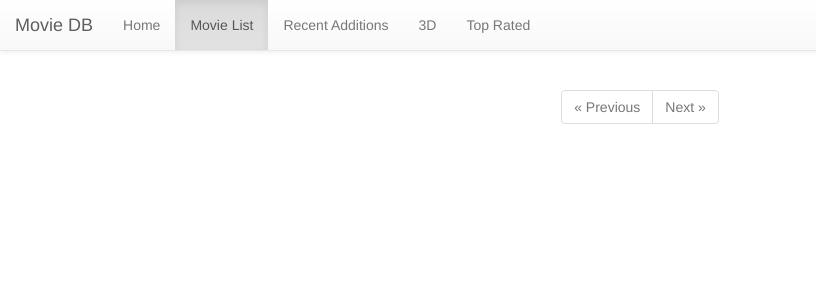
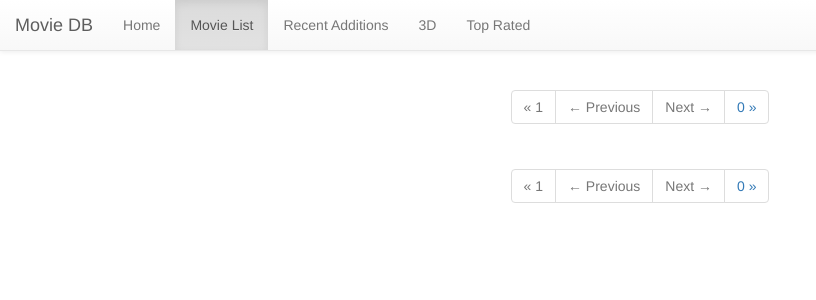
Before and after one commit to LobsterBandit/Movie_DB_App, a Flask app: page /movies/ in a window 1280 px wide. Shown: the top 300 px of the page, without its empty margins (0-816 px from the left). Run offline with Flask 2, Linux system fonts and the light colour scheme; data that the repository does not hold is empty; some libraries are stand-ins or nearby versions.

Commit message:
Added pagination to top as well as bottom

```diff
--- a/app/Templates/paged_list.html
+++ b/app/Templates/paged_list.html
@@ -1,7 +1,35 @@
 {% extends "base.html" %}
 
 {% block content %}
-    <div class="row-fluid offsetnav">
+    <div class="row-fluid text-center offsetnav">
+        <div class="col-xs-12">
+            <nav>
+                <ul class="pagination">
+                    {% if movies.page == 1 %}
+                        <li class="disabled"><a href="#">&laquo; 1</a></li>
+                    {% else %}
+                        <li><a href="{{ url_for('paged_list', page=1) }}">&laquo; 1</a></li>
+                    {% endif %}
+                    {% if movies.has_prev %}
+                        <li><a href="{{ url_for('paged_list', page=movies.prev_num) }}">&larr; Previous</a></li>
+                    {% else %}
+                        <li class="disabled"><a href="#">&larr; Previous</a></li>
+                    {% endif %}
+                    {% if movies.has_next %}
+                        <li><a href="{{ url_for('paged_list', page=movies.next_num) }}">Next &rarr;</a></li>
+                    {% else %}
+                        <li class="disabled"><a href="#">Next &rarr;</a></li>
+                    {% endif %}
+                    {% if movies.page == movies.pages %}
+                        <li class="disabled"><a href="#">{{ movies.pages }} &raquo;</a></li>
+                    {% else %}
+                        <li><a href="{{ url_for('paged_list', page=movies.pages) }}">{{ movies.pages }} &raquo;</a></li>
+                    {% endif %}
+                </ul>
+            </nav>
+        </div>
+    </div>
+    <div class="row-fluid">
         {% for movie in movies.items %}
             <div class="col-md-6 col-lg-4 hidden-xs hidden-sm">
                 <h2 class="titlebg" id="toptitle" align="center"><a href="/movie/{{ movie.imdb_id }}">{{ movie.Title }}</a></h2>
@@ -71,20 +99,32 @@
             </div>
         {% endfor %}
     </div>
-    <div class="text-center">
+    <div class="row-fluid text-center">
+        <div class="col-xs-12">
             <nav>
                 <ul class="pagination">
+                    {% if movies.page == 1 %}
+                        <li class="disabled"><a href="#">&laquo; 1</a></li>
+                    {% else %}
+                        <li><a href="{{ url_for('paged_list', page=1) }}">&laquo; 1</a></li>
+                    {% endif %}
                     {% if movies.has_prev %}
-                <li><a href="{{ url_for('paged_list', page=movies.prev_num) }}">&laquo; Previous</a></li>
+                        <li><a href="{{ url_for('paged_list', page=movies.prev_num) }}">&larr; Previous</a></li>
                     {% else %}
-                <li class="disabled"><a href="#">&laquo; Previous</a></li>
+                        <li class="disabled"><a href="#">&larr; Previous</a></li>
                     {% endif %}
                     {% if movies.has_next %}
-                <li><a href="{{ url_for('paged_list', page=movies.next_num) }}">Next &raquo;</a></li>
+                        <li><a href="{{ url_for('paged_list', page=movies.next_num) }}">Next &rarr;</a></li>
                     {% else %}
-                <li class="disabled"><a href="#">Next &raquo;</a></li>
+                        <li class="disabled"><a href="#">Next &rarr;</a></li>
+                    {% endif %}
+                    {% if movies.page == movies.pages %}
+                        <li class="disabled"><a href="#">{{ movies.pages }} &raquo;</a></li>
+                    {% else %}
+                        <li><a href="{{ url_for('paged_list', page=movies.pages) }}">{{ movies.pages }} &raquo;</a></li>
                     {% endif %}
                 </ul>
             </nav>
         </div>
+    </div>
 {% endblock %}
```
Lines whose indentation alone changed are shown as unchanged.
